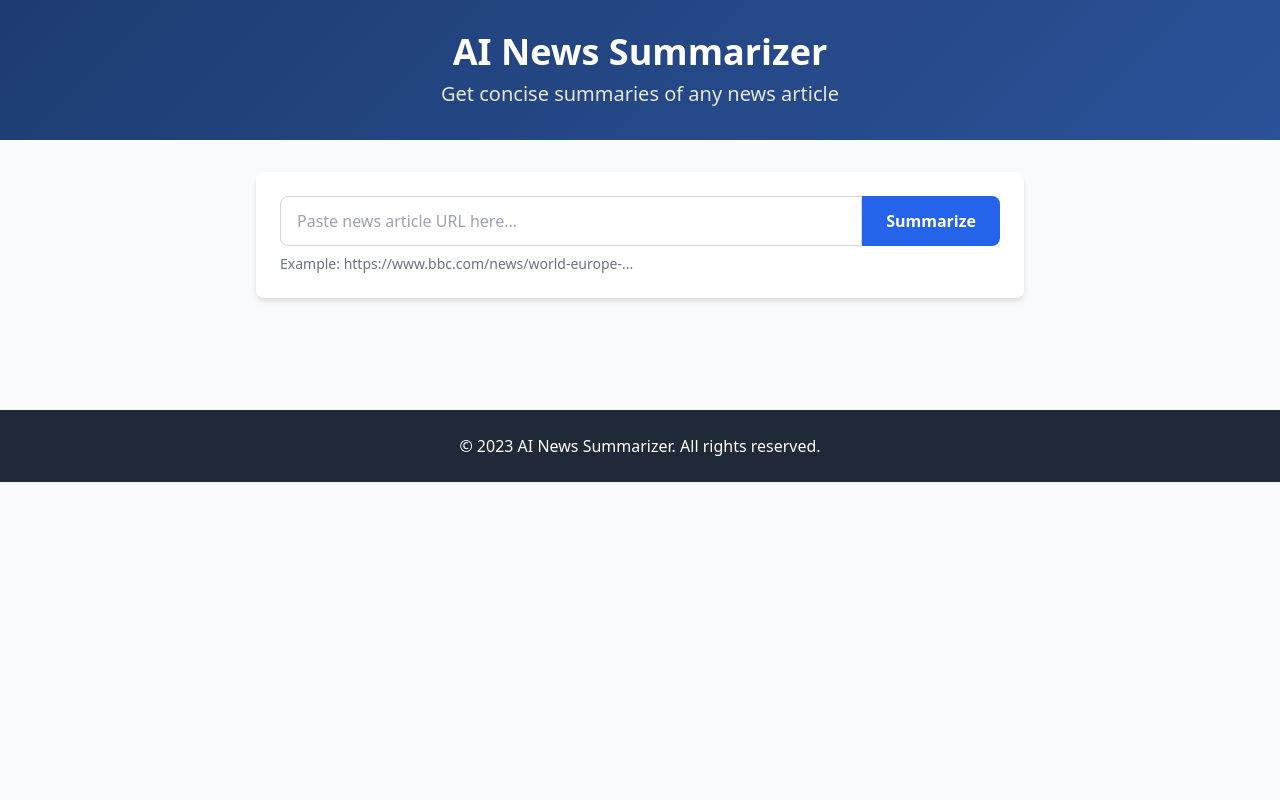
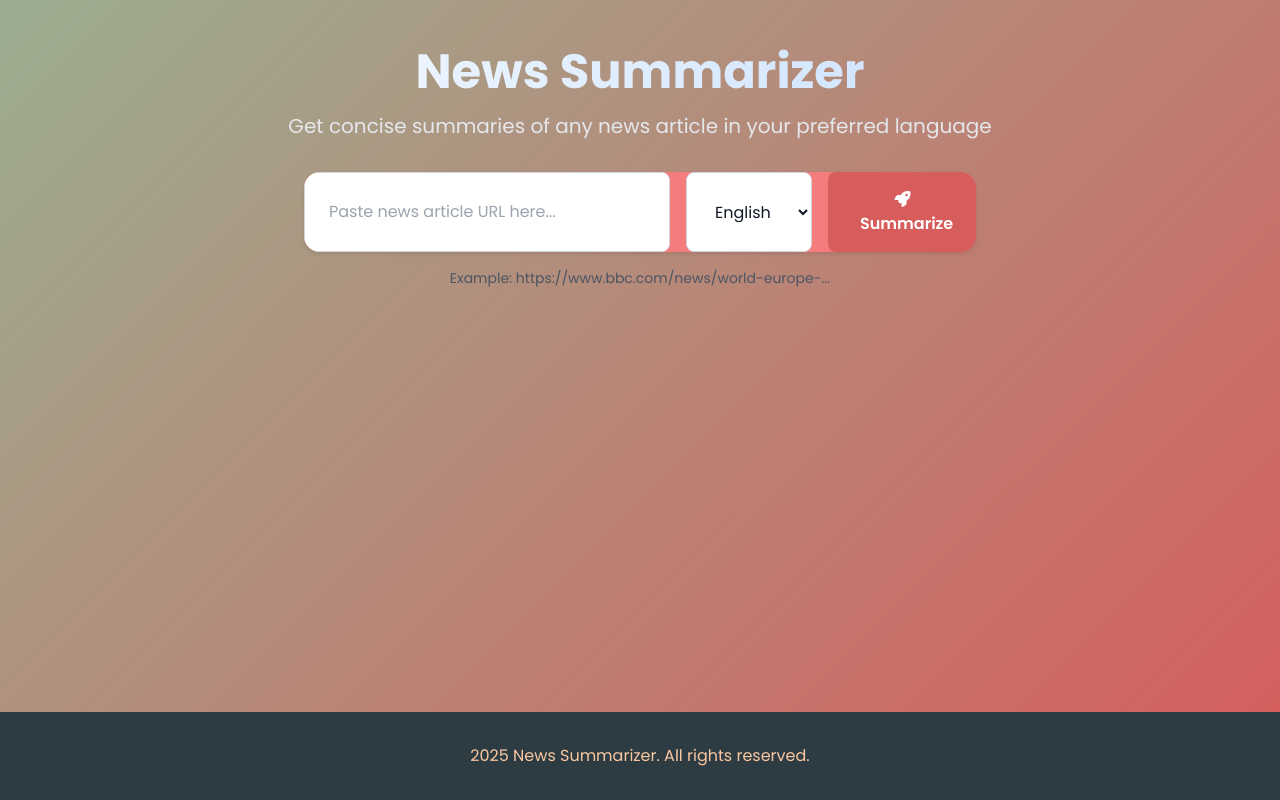
Before and after one commit to mariakamboh/News-Summarizer, a Flask app: page / in a window 1280 px wide. Run offline with Flask 2, Linux system fonts and the light colour scheme.

Commit message:
First Commit

```diff
--- a/app.py
+++ b/app.py
@@ -6,12 +6,22 @@ import requests
 from datetime import datetime
 import os
 from flask_cors import CORS
+from translate import Translator as LangTranslator
 
 # Download required NLTK data
 nltk.download('punkt', quiet=True)
 
 app = Flask(__name__)
 CORS(app)
+
+def translate_text(text, target_lang):
+    """Translate text to the specified language"""
+    try:
+        translator = LangTranslator(to_lang=target_lang)
+        translation = translator.translate(text)
+        return translation
+    except Exception as e:
+        return f"Error translating text: {str(e)}"
 
 def generate_summary(text, num_sentences=3):
     """Generate a summary by extracting key sentences"""
@@ -45,17 +55,6 @@ def get_article_info(url):
         return {'error': str(e)}
 
 
-
-def get_related_news(query, location=None):
-    # This is a placeholder. In a real app, you would use a news API
-    # like NewsAPI, GNews, or similar
-    return [
-        {
-            'title': f'Related news about {query} in {location}',
-            'url': '#'
-        }
-    ]
-
 @app.route('/')
 def index():
     return render_template('index.html')
@@ -76,16 +75,18 @@ def summarize():
     # Generate summary
     summary = generate_summary(article_info['text'])
 
-    # Get related news (based on location if available)
-    location = article_info.get('publish_date', {}).get('location')
-    related_news = get_related_news(article_info['title'], location)
+    # Get language preference from request
+    lang = data.get('language', 'en')  # Default to English if no language specified
+
+    # Translate summary if language is not English
+    if lang != 'en':
+        summary = translate_text(summary, lang)
 
     response = {
         'title': article_info['title'],
         'authors': article_info['authors'],
         'publish_date': article_info['publish_date'].isoformat() if article_info['publish_date'] else None,
         'summary': summary,
-        'related_news': related_news,
         'image': article_info['top_image']
     }
 
--- a/templates/index.html
+++ b/templates/index.html
@@ -5,48 +5,35 @@
     <meta name="viewport" content="width=device-width, initial-scale=1.0">
     <title>AI News Summarizer</title>
     <link href="https://cdn.jsdelivr.net/npm/tailwindcss@2.2.19/dist/tailwind.min.css" rel="stylesheet">
+    <link href="https://fonts.googleapis.com/css2?family=Poppins:wght@300;400;500;600;700&display=swap" rel="stylesheet">
     <style>
-        .news-image {
-            width: 100%;
-            height: 100%;
-            object-fit: cover;
-            transition: transform 0.3s ease;
-        }
-        .news-image:hover {
-            transform: scale(1.05);
-        }
-        .news-card:hover .news-image {
-            transform: scale(1.05);
-        }
-        .news-card {
-            display: flex;
-            flex-direction: column;
-            height: 100%;
-        }
-        .news-content {
-            flex: 1;
+        body {
+            font-family: 'Poppins', sans-serif;
+            background: linear-gradient(135deg, #9BAE91 0%, #D75C5C 100%);
+            min-height: 100vh;
             display: flex;
             flex-direction: column;
         }
-        .news-description {
-            flex-grow: 1;
+
+        .container {
+            flex: 1;
         }
-    </style>
-    <link rel="stylesheet" href="https://cdnjs.cloudflare.com/ajax/libs/font-awesome/6.0.0-beta3/css/all.min.css">
-    <style>
-        .gradient-bg {
-            background: linear-gradient(135deg, #1e3c72 0%, #2a5298 100%);
-        }
+
         .card {
             transition: transform 0.3s ease, box-shadow 0.3s ease;
+            border-radius: 1rem;
+            border: 1px solid #FBC7A0;
+            background: #F47C7C;
         }
+
         .card:hover {
             transform: translateY(-5px);
-            box-shadow: 0 10px 20px rgba(0,0,0,0.1);
+            box-shadow: 0 10px 30px rgba(97, 55, 55, 0.1);
         }
+
         .loader {
-            border: 4px solid #f3f3f3;
-            border-top: 4px solid #3498db;
+            border: 4px solid #FBC7A0;
+            border-top: 4px solid #D75C5C;
             border-radius: 50%;
             width: 30px;
             height: 30px;
@@ -54,71 +41,157 @@
             margin: 20px auto;
             display: none;
         }
+
         @keyframes spin {
             0% { transform: rotate(0deg); }
             100% { transform: rotate(360deg); }
         }
+
+        .input-group {
+            background: #F47C7C;
+            border-radius: 1rem;
+            overflow: hidden;
+            box-shadow: 0 2px 4px rgba(0,0,0,0.1);
+        }
+
+        .language-select {
+            background: #FBC7A0;
+            border: 1px solid #D75C5C;
+            color: #2D3C42;
+            padding: 0.75rem 1rem;
+        }
+
+        .language-select option {
+            background: #FBC7A0;
+            color: #2D3C42;
+            padding: 0.5rem;
+        }
+
+        .summary-card {
+            background: #FBC7A0;
+            border-radius: 1rem;
+            box-shadow: 0 4px 6px rgba(0,0,0,0.1);
+        }
+
+        .summary-content {
+            padding: 2.5rem;
+        }
+
+        .article-image {
+            width: 100%;
+            height: 350px;
+            object-fit: cover;
+            transition: transform 0.3s ease;
+            border-radius: 0.5rem;
+        }
+
+        .article-image:hover {
+            transform: scale(1.05);
+        }
+
+        .footer {
+            background: #2D3C42;
+            color: #FBC7A0;
+        }
+
+        .footer p {
+            color: #FBC7A0;
+        }
+
+        .text-primary {
+            color: #D75C5C;
+        }
+
+        .bg-primary {
+            background-color: #D75C5C;
+        }
+
+        .bg-primary:hover {
+            background-color: #B34D4D;
+        }
+
+        .border-primary {
+            border-color: #D75C5C;
+        }
+
+        .text-secondary {
+            color: #2D3C42;
+        }
+
+        .bg-secondary {
+            background-color: #2D3C42;
+        }
     </style>
+    <link rel="stylesheet" href="https://cdnjs.cloudflare.com/ajax/libs/font-awesome/6.0.0-beta3/css/all.min.css">
 </head>
-<body class="bg-gray-50 min-h-screen">
-    <!-- Header -->
-    <header class="gradient-bg text-white py-8">
+    <body class="min-h-screen" style="background: linear-gradient(135deg, #9BAE91 0%, #D75C5C 100%);">
+        <!-- Header -->
+        <header class="text-white py-12">
         <div class="container mx-auto px-4">
-            <h1 class="text-4xl font-bold text-center mb-2">AI News Summarizer</h1>
-            <p class="text-center text-xl text-gray-200">Get concise summaries of any news article</p>
+            <div class="text-center">
+                <h1 class="text-5xl font-bold mb-4 bg-clip-text text-transparent bg-gradient-to-r from-white to-blue-200">
+                    News Summarizer
+                </h1>
+                <p class="text-xl text-gray-200 mb-8">
+                    Get concise summaries of any news article in your preferred language
+                </p>
+                <div class="max-w-2xl mx-auto">
+                    <div class="input-group flex flex-col sm:flex-row gap-4">
+                        <input type="text" id="articleUrl"
+                               class="flex-grow px-6 py-4 border border-gray-300 rounded-lg focus:outline-none focus:ring-2 focus:ring-primary bg-white text-gray-900"
+                               placeholder="Paste news article URL here...">
+                        <select id="languageSelect"
+                                class="px-6 py-4 border border-gray-300 rounded-lg focus:outline-none focus:ring-2 focus:ring-primary bg-white text-gray-900">
+                            <option value="en">English</option>
+                            <option value="ur">Urdu</option>
+                        </select>
+                        <button onclick="summarizeArticle()"
+                                class="px-8 py-4 bg-primary hover:bg-blue-700 text-white font-semibold rounded-lg transition duration-200">
+                            <i class="fas fa-rocket mr-2"></i>
+                            Summarize
+                        </button>
+                    </div>
+                    <p class="text-sm text-gray-600 mt-4">
+                        Example: https://www.bbc.com/news/world-europe-...
+                    </p>
+                </div>
+            </div>
         </div>
     </header>
 
     <!-- Main Content -->
-    <main class="container mx-auto px-4 py-8">
-        <!-- URL Input -->
-        <div class="max-w-3xl mx-auto bg-white rounded-lg shadow-md p-6 mb-8">
-            <div class="flex">
-                <input type="text" id="articleUrl"
-                       class="flex-grow px-4 py-3 border border-gray-300 rounded-l-lg focus:outline-none focus:ring-2 focus:ring-blue-500"
-                       placeholder="Paste news article URL here...">
-                <button onclick="summarizeArticle()"
-                        class="bg-blue-600 hover:bg-blue-700 text-white font-semibold py-3 px-6 rounded-r-lg transition duration-200">
-                    Summarize
-                </button>
-            </div>
-            <p class="text-sm text-gray-500 mt-2">Example: https://www.bbc.com/news/world-europe-...</p>
-        </div>
-
+    <main class="container mx-auto px-4 py-12">
         <!-- Results Section -->
         <div id="results" class="hidden">
-            <!-- Article Summary -->
-            <div class="max-w-3xl mx-auto mb-8">
-                <h2 class="text-2xl font-bold mb-4 text-gray-800">Summary</h2>
-                <div class="bg-white rounded-lg shadow-md p-6 card">
+            <div class="max-w-3xl mx-auto mb-16">
+                <h2 class="text-3xl font-bold mb-8 text-secondary">Article Summary</h2>
+                <div class="summary-card">
                     <div id="loader" class="loader"></div>
-                    <div id="summaryContent">
-                        <h3 id="articleTitle" class="text-xl font-semibold mb-3 text-gray-800"></h3>
-                        <div class="flex items-center text-sm text-gray-500 mb-4">
-                            <span id="articleAuthor" class="mr-4"></span>
-                            <span id="articleDate"></span>
+                    <div id="summaryContent" class="summary-content">
+                        <div class="flex flex-col md:flex-row justify-between items-start md:items-center mb-8">
+                            <div class="flex items-center text-sm text-secondary mb-4">
+                                <span id="articleAuthor" class="mr-4"></span>
+                                <span id="articleDate"></span>
+                            </div>
+                            <div class="flex items-center text-sm text-secondary">
+                                <i class="fas fa-globe mr-2"></i>
+                                <span id="languageDisplay">English</span>
+                            </div>
                         </div>
-                        <div id="articleImage" class="mb-4"></div>
-                        <p id="summaryText" class="text-gray-700 leading-relaxed"></p>
+                        <h3 id="articleTitle" class="text-2xl font-bold mb-6 text-secondary"></h3>
+                        <div id="articleImage" class="mb-8"></div>
+                        <p id="summaryText" class="text-secondary leading-relaxed text-lg"></p>
                     </div>
-                </div>
-            </div>
-
-            <!-- Related News -->
-            <div class="max-w-3xl mx-auto">
-                <h2 class="text-2xl font-bold mb-4 text-gray-800">Related News</h2>
-                <div id="relatedNews" class="grid gap-4">
-                    <!-- Related news items will be added here -->
                 </div>
             </div>
         </div>
     </main>
 
+    <!-- Footer -->
+    <footer class="footer py-8 mt-16">
+        <div class="container mx-auto px-4 text-center">
+            <p class="text-primary"> 2025 News Summarizer. All rights reserved.</p>
 
-    <!-- Footer -->
-    <footer class="bg-gray-800 text-white py-6 mt-12">
-        <div class="container mx-auto px-4 text-center">
-            <p>© 2023 AI News Summarizer. All rights reserved.</p>
         </div>
     </footer>
 
@@ -129,6 +202,11 @@
                 alert('Please enter a valid URL');
                 return;
             }
+
+            // Get selected language
+            const language = document.getElementById('languageSelect').value;
+            const languageDisplay = document.getElementById('languageDisplay');
+            languageDisplay.textContent = language === 'en' ? 'English' : 'Urdu';
 
             // Show loader
             const loader = document.getElementById('loader');
@@ -145,7 +223,7 @@
                     headers: {
                         'Content-Type': 'application/json',
                     },
-                    body: JSON.stringify({ url })
+                    body: JSON.stringify({ url, language })
                 });
 
                 if (!response.ok) {
@@ -173,46 +251,6 @@
                     imageContainer.innerHTML = '';
                 }
 
-                // Update related news
-                const relatedNewsContainer = document.getElementById('relatedNews');
-                if (data.related_news && data.related_news.length > 0) {
-                    relatedNewsContainer.innerHTML = `
-                        <h3 class="text-2xl font-bold mb-6 text-gray-800">Related News</h3>
-                        <div class="grid grid-cols-1 md:grid-cols-2 lg:grid-cols-3 gap-6">
-                            ${data.related_news.map(news => `
-                                <div
-                                    class="news-card bg-white rounded-xl shadow-md overflow-hidden cursor-pointer hover:shadow-xl transition-all duration-300 transform hover:-translate-y-1"
-                                    onclick="summarizeRelatedNews('${encodeURIComponent(news.url)}')"
-                                >
-                                    <div class="h-48 overflow-hidden bg-gray-100">
-                                        <img
-                                            src="${news.image}"
-                                            alt="${news.title}"
-                                            class="news-image"
-                                            onerror="this.onerror=null; this.src='https://via.placeholder.com/400x250?text=No+Image+Available'"
-                                            loading="lazy"
-                                        />
-                                    </div>
-                                    <div class="news-content p-4">
-                                        <div class="text-sm text-gray-500 mb-1">${news.source} • ${new Date(news.published_at).toLocaleDateString()}</div>
-                                        <h4 class="font-semibold text-gray-800 mb-2 line-clamp-2">${news.title}</h4>
-                                        <p class="news-description text-gray-600 text-sm mb-3 line-clamp-2">${news.description}</p>
-                                        <div class="mt-auto">
-                                            <button class="text-blue-600 hover:text-blue-800 font-medium text-sm">
-                                                Summarize this article
-                                                <svg class="w-4 h-4 inline-block ml-1" fill="none" stroke="currentColor" viewBox="0 0 24 24" xmlns="http://www.w3.org/2000/svg">
-                                                    <path stroke-linecap="round" stroke-linejoin="round" stroke-width="2" d="M14 5l7 7m0 0l-7 7m7-7H3"></path>
-                                                </svg>
-                                            </button>
-                                        </div>
-                                    </div>
-                                </div>
-                            `).join('')}
-                        </div>`;
-                } else {
-                    relatedNewsContainer.innerHTML = '<p class="text-gray-600">No related news found.</p>';
-                }
-
             } catch (error) {
                 let errorMessage = 'An error occurred while processing your request.';
                 if (error instanceof SyntaxError) {
@@ -229,7 +267,6 @@
             }
         }
 
-
         // Allow pressing Enter key to trigger summarization
         document.getElementById('articleUrl').addEventListener('keypress', function(e) {
             if (e.key === 'Enter') {
@@ -237,76 +274,11 @@
             }
         });
 
-        // Function to handle related news click
-        async function summarizeRelatedNews(rawUrl, event) {
-            // Prevent the default link behavior
-            if (event) {
-                event.preventDefault();
-                event.stopPropagation();
-            }
-
-            try {
-                // Show loading state
-                const loader = document.getElementById('loader');
-                const summaryContent = document.getElementById('summaryContent');
-                const results = document.getElementById('results');
-
-                loader.style.display = 'block';
-                summaryContent.style.display = 'none';
-                results.scrollIntoView({ behavior: 'smooth' });
-
-                // Decode the URL first in case it's encoded
-                let url = decodeURIComponent(rawUrl);
-
-                // Clean up the URL
-                url = url.trim();
-                if (!url.match(/^https?:\/\//)) {
-                    url = 'https://' + url;
-                }
-
-                console.log('Processing related article URL:', url);
-
-                try {
-                    // Make the API request
-                    const response = await fetch('/summarize', {
-                        method: 'POST',
-                        headers: {
-                            'Content-Type': 'application/json',
-                        },
-                        body: JSON.stringify({ url: url })
-                    });
-
-                    if (!response.ok) {
-                        const errorData = await response.json();
-                        throw new Error(errorData.error || 'Failed to summarize article');
-                    }
-
-                    const data = await response.json();
-
-                    // Update the UI with the response
-                    updateUIWithArticleData(data);
-
-                } catch (error) {
-                    console.error('Error in summarizeRelatedNews:', error);
-                    alert('Error: ' + (error.message || 'Failed to process the article. Please try again.'));
-                } finally {
-                    // Hide loader and show content
-                    loader.style.display = 'none';
-                    summaryContent.style.display = 'block';
-                }
-
-            } catch (error) {
-                console.error('Unexpected error in summarizeRelatedNews:', error);
-                alert('An unexpected error occurred. Please try again.');
-            }
-        }
-
         // Initialize the app
         document.getElementById('summarizeBtn').addEventListener('click', summarizeArticle);
 
         // Make summarizeArticle available globally
         window.summarizeArticle = summarizeArticle;
-        window.summarizeRelatedNews = summarizeRelatedNews;
     </script>
 </body>
 </html>
```
Also changed, not shown: app_simple.py (+102 -1 lines).
